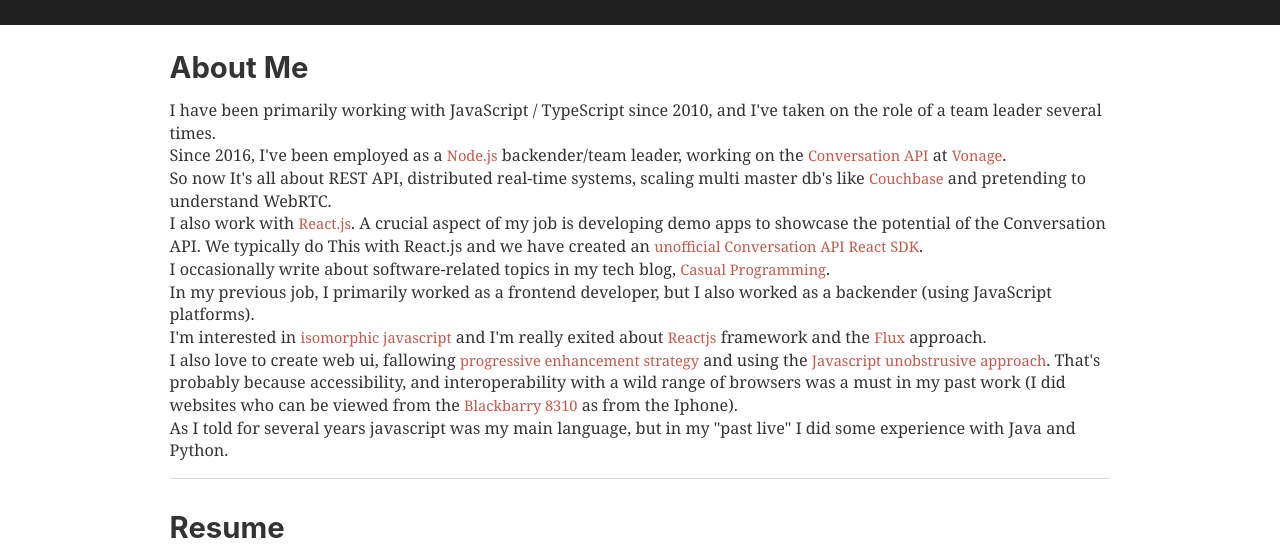
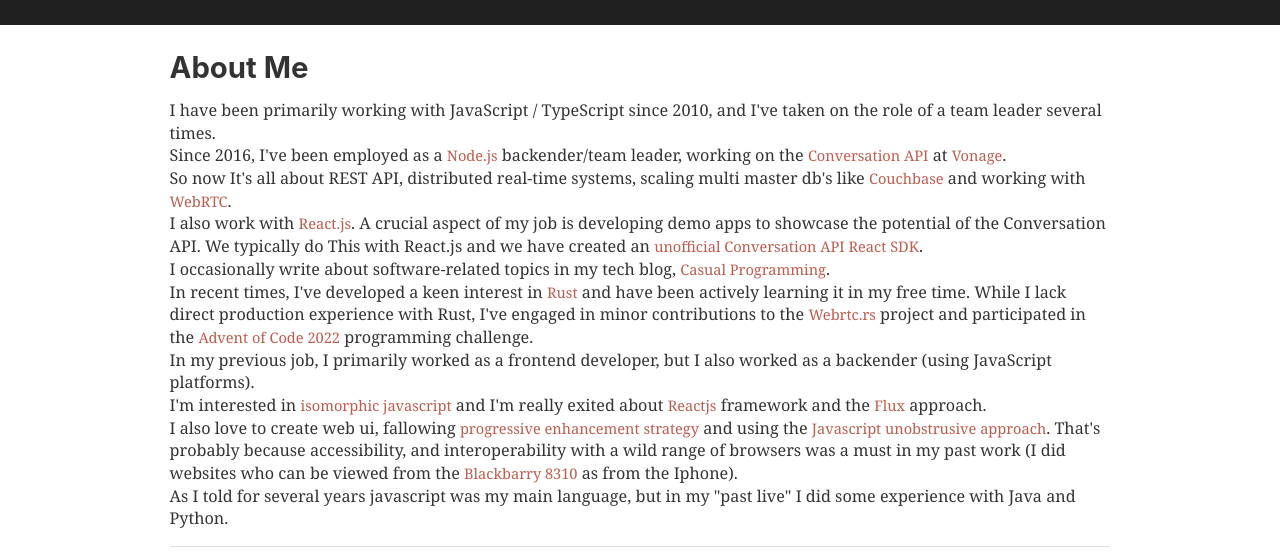
Before and after one commit to jurgob/jurgo-me, a Gatsby site: page / in a window 1280 px wide. Shown: the part 207-762 px from the top of the page. Built offline with nearby package versions, Linux system fonts and the light colour scheme; Gatsby itself is replaced by a stand-in of ours.

Commit message:
add rust to resume

```diff
--- a/src/pages/index.js
+++ b/src/pages/index.js
@@ -192,10 +192,11 @@
           <F>
             <P>I have been primarily working with JavaScript / TypeScript since 2010, and I've taken on the role of a team leader several times.</P>
             <P>Since 2016, I've been employed as a <A href="https://nodejs.org/en/" >Node.js</A> backender/team leader, working on the <A href="https://www.vonage.co.uk/communications-apis/conversation/">Conversation API</A> at <A href="https://www.vonage.co.uk/" >Vonage</A>.</P>
-            <P>So now It's all about REST API, distributed real-time systems, scaling multi master db's like <A href="https://www.couchbase.com/">Couchbase</A> and pretending to understand WebRTC. </P>
+            <P>So now It's all about REST API, distributed real-time systems, scaling multi master db's like <A href="https://www.couchbase.com/">Couchbase</A> and working with <A href="https://en.wikipedia.org/wiki/WebRTC" >WebRTC</A>.</P>
             <P>I also work with <A href="https://reactjs.org/">React.js</A>.  A crucial aspect of my job is developing demo apps to showcase the potential of the Conversation API. We typically do This with React.js and
                we have created an <A href="https://github.com/jurgob/reference-client_sdk-ios-android-js-node-deno-usecases/tree/main/packages/client-sdk-react" >unofficial Conversation API React SDK</A>.</P>
             <P>I occasionally write about software-related topics in my tech blog, <A href="https://casual-programming.com/">Casual Programming</A>.</P>
+            <P>In recent times, I've developed a keen interest in <A href="https://www.rust-lang.org/">Rust</A> and have been actively learning it in my free time. While I lack direct production experience with Rust, I've engaged in minor contributions to the <A href="https://github.com/webrtc-rs/webrtc">Webrtc.rs</A> project and participated in the <A href="https://github.com/jurgob/aoc2022" >Advent of Code 2022</A> programming challenge.</P>
             <P>In my previous job, I primarily worked as a frontend developer, but I also worked as a backender (using JavaScript platforms).</P>
             <P>I'm interested in  <A href="https://en.wikipedia.org/wiki/Isomorphic_JavaScript" >isomorphic javascript</A> and I'm really exited about <A href="https://reactjs.org/">Reactjs</A> framework and the <A href="https://facebook.github.io/flux/">Flux</A> approach.</P>
             <P>I also love to create web ui, fallowing <A href="https://en.wikipedia.org/wiki/Progressive_enhancement" > progressive enhancement strategy</A> and using the <A href="https://www.w3.org/wiki/The_principles_of_unobtrusive_JavaScript">Javascript unobstrusive approach</A>.
```
